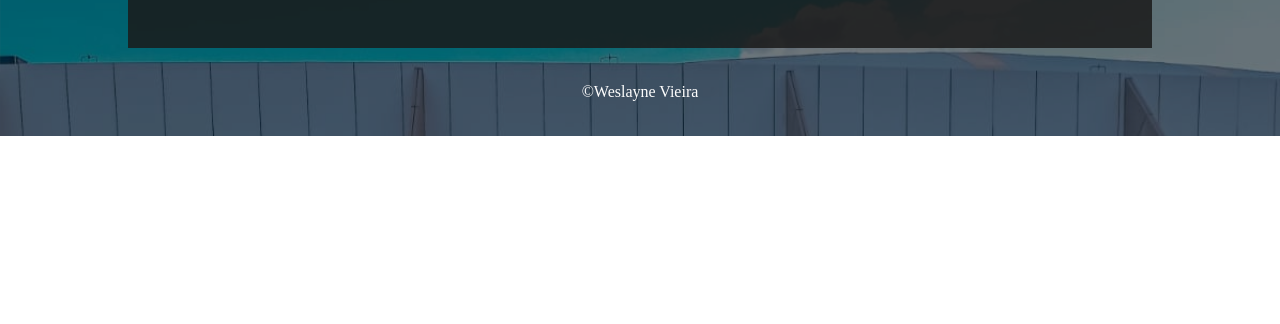
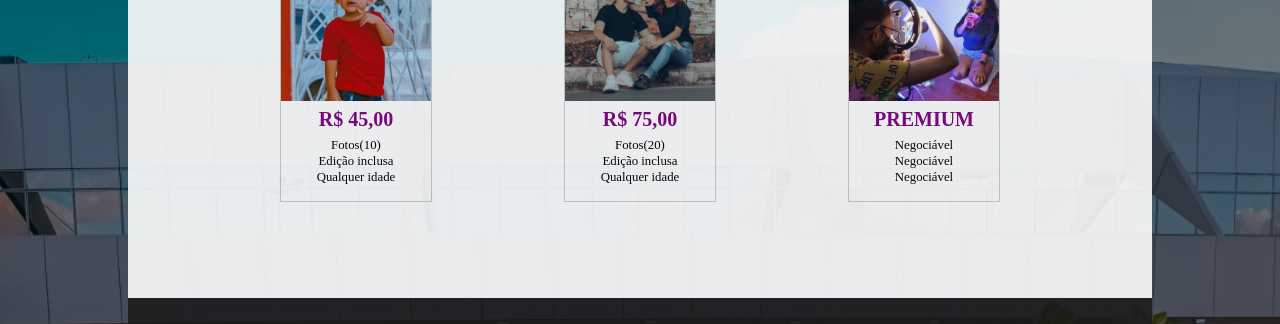
Before and after one commit to juliocezarreis/phlanny, a plain HTML site: page index.html in a window 1280 px wide. Shown: the part 2027-2351 px from the top of the page. Before the commit the page ends 2163 px from the top, so only its background shows below. Drawn offline with Linux system fonts and the light colour scheme.

Commit message:
Adding section of class planos

```diff
--- a/index.html
+++ b/index.html
@@ -16,6 +16,7 @@
     <link rel="stylesheet" href="static/css/descricao.css">
     <link rel="stylesheet" href="static/css/contato.css">
     <link rel="stylesheet" href="static/css/rodape.css">
+    <link rel="stylesheet" href="./static/css/planos.css">
 </header>
 
 <body>
@@ -59,6 +60,46 @@
                 </p>
             </div>
         </section>
+        <section class="planos">
+            <nav class="planos__nav">
+                <h2 class="planos__chamada">Planos</h2>
+                <ul class="planos__itens">
+                    <a href="#contato" class="planos__link">
+                        <li class="planos__item">
+                            <div class="planos__item--foto planos--plano1"></div>
+                            <h3 class="plano--tipo">R$ 45,00</h3>
+                            <ul class="planos__caracteristicas">
+                                <li class="planos__caracteristicas--item">Fotos(10)</li>
+                                <li class="planos__caracteristicas--item">Edição inclusa</li>
+                                <li class="planos__caracteristicas--item">Qualquer idade</li>
+                            </ul>
+                        </li>
+                    </a>
+                    <a href="#contato" class="planos__link">
+                        <li class="planos__item">
+                            <div class="planos__item--foto planos--plano2"></div>
+                            <h3 class="plano--tipo">R$ 75,00</h3>
+                            <ul class="planos__caracteristicas">
+                                <li class="planos__caracteristicas--item">Fotos(20)</li>
+                                <li class="planos__caracteristicas--item">Edição inclusa</li>
+                                <li class="planos__caracteristicas--item">Qualquer idade</li>
+                            </ul>
+                        </li>
+                    </a>
+                    <a href="#contato" class="planos__link">
+                        <li class="planos__item">
+                            <div class="planos__item--foto planos--plano3"></div>
+                            <h3 class="plano--tipo">PREMIUM</h3>
+                            <ul class="planos__caracteristicas">
+                                <li class="planos__caracteristicas--item">Negociável</li>
+                                <li class="planos__caracteristicas--item">Negociável</li>
+                                <li class="planos__caracteristicas--item">Negociável</li>
+                            </ul>
+                        </li>
+                    </a>
+                </ul>
+            </nav>
+        </section>
         <section class="contato" id="contato">
             <nav class="contato__nav">
                 <ul class="contato__lista">
--- a/static/css/descricao.css
+++ b/static/css/descricao.css
@@ -20,8 +20,8 @@
     padding: 1rem;
     width: 80vw;
     margin: 0 auto;
-    border-radius: 6px 6px 0 0;
     opacity: 0.9;
+    border-bottom: 1px solid rgb(202, 202, 202);
 }
 
 .descricao__texto p {
@@ -35,7 +35,6 @@
 @media screen and (max-width: 1024px) {
     .descricao__texto {
         width: 100vw;
-        border-radius: 0;
     }
     .descricao__texto p {
         margin: 2rem 1rem;
--- a/static/css/ensaios.css
+++ b/static/css/ensaios.css
@@ -20,32 +20,47 @@
     0% {
         background-image: url("../img/casal1.jpeg")
     }
+    5% {
+        background-image: url("../img/feminino8.jpeg")
+    }
     10% {
         background-image: url("../img/feminino7.jpeg")
+    }
+    15% {
+        background-image: url("../img/feminino9.jpeg")
     }
     20% {
         background-image: url("../img/casal2.jpeg")
     }
+    25% {
+        background-image: url("../img/feminino10.jpeg")
+    }
     30% {
         background-image: url("../img/bg2.jpeg")
     }
-    40% {
+    35% {
         background-image: url("../img/feminino2.jpeg")
     }
-    50% {
+    40% {
         background-image: url("../img/casal3.jpeg")
     }
-    60% {
+    45% {
         background-image: url("../img/feminino1.jpeg")
     }
-    70% {
+    50% {
         background-image: url("../img/gestante1.jpeg")
     }
-    75% {
+    55% {
         background-image: url("../img/casal4.jpeg")
     }
+    60% {
+        background-image: url("../img/casal2.jpeg")
+    }
+    65% {
+        background-image: url("../img/feminino11.jpeg")
+    }
     80% {
-        background-image: url("../img/casal2.jpeg")
+        background-image: url("../img/casal1.jpeg")
     }
 }
 
@@ -58,7 +73,7 @@
     background-repeat: no-repeat;
     background-size: cover;
     animation-name: animacao-fotos;
-    animation-duration: 60s;
+    animation-duration: 120s;
     animation-iteration-count: infinite;
 }
 
--- /dev/null
+++ b/static/css/planos.css
@@ -0,0 +1,82 @@
+.planos {
+    background-color: var(--bg-escuro);
+}
+
+.planos__chamada {
+    padding: 2rem 0 0 0;
+    text-align: center;
+    font-size: 2rem;
+    font-weight: 400;
+}
+
+.planos__itens {
+    text-align: center;
+    padding: 0 0 2rem 0 ;
+}
+
+.planos__item {
+    display: inline-block;
+    margin: 4rem;
+    border: 1px solid rgb(202, 202, 202);
+    padding-bottom:1rem;
+}
+
+.planos__nav {
+    width: 80vw;
+    margin: 0 auto;
+    opacity: 0.9;
+    background-color: var(--branco);
+}
+
+.planos--plano1, .planos--plano2, .planos--plano3 {
+    width: 150px;
+    height: 150px;
+}
+
+.planos--plano1 {
+    background-image: url("../img/crianca1.jpeg");
+    background-position: center;
+    background-size: cover;
+}
+
+.planos--plano2 {
+    background-image: url("../img/casal1.jpeg");
+    background-position: center;
+    background-size: cover;
+}
+
+.planos--plano3 {
+    background-image: url("../img/feminino8.jpeg");
+    background-position: center;
+    background-size: cover;
+}
+
+.plano--tipo {
+    margin: 0.5rem 0;
+    color: purple;
+    font-weight: bold;
+    font-size: 1.25rem;
+}
+
+.planos__caracteristicas {
+    color: #000;
+    text-align: justify;
+    font-size: 0.8rem;
+    line-height: 1rem;
+    text-align: center;
+}
+
+@media screen and (max-width: 1024px) {
+    .planos__nav {
+        width: 100%;
+    }
+    .planos--plano1, .planos--plano2, .planos--plano3 {
+        width: 70vw;
+        height: 30vh;
+    }
+    .planos__item {
+        display: block;
+        width: 70vw;
+        margin: 2rem auto;
+    }
+}
```
Also changed, not shown: static/img/feminino10.jpeg (added), static/img/feminino11.jpeg (added), static/img/feminino8.jpeg (added), static/img/feminino9.jpeg (added).
